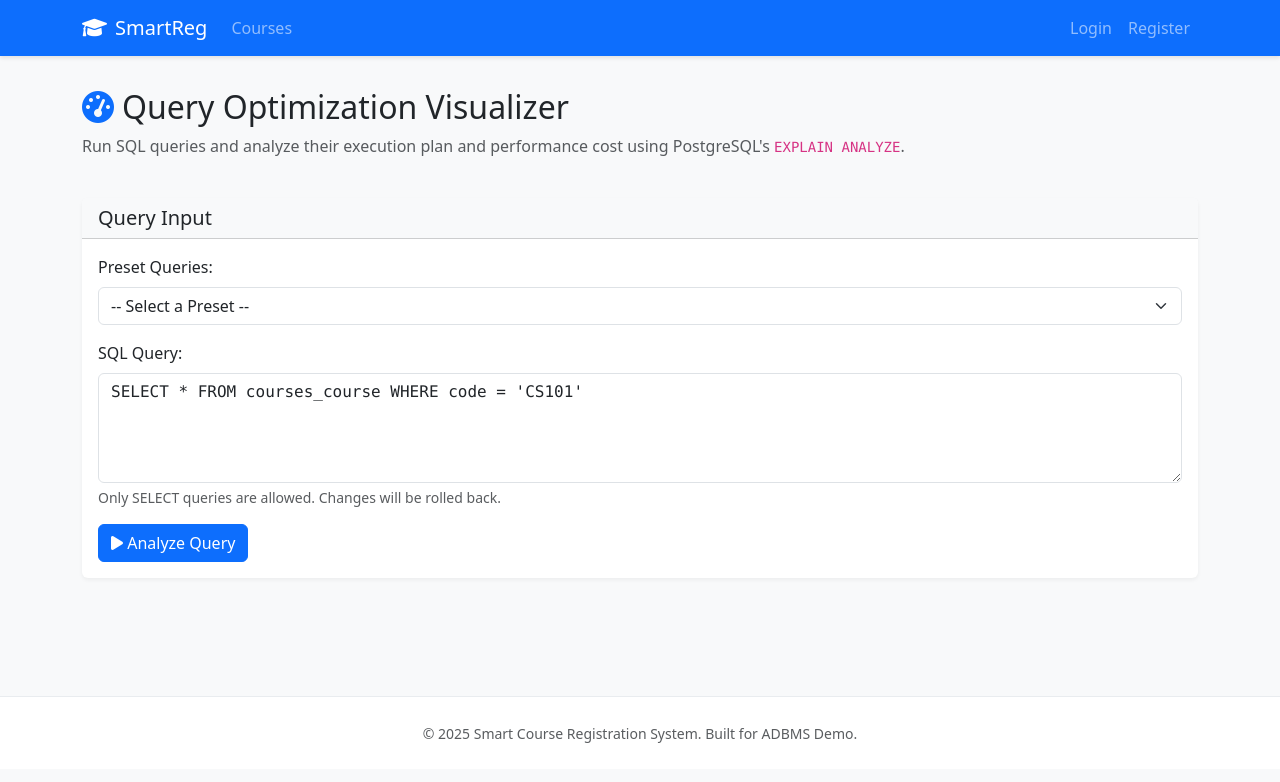
After one commit to vishnupv074/smart_course_registration, a Django app: page /adbms/query-optimization/ in a window 1280 px wide. The commit adds this page. Shown: the top 782 px of the page. Run offline with Django 5.2, Linux system fonts and the light colour scheme; parts of the project's set-up code (start-up, migrations or seed data) failed here and were passed over.

Commit message:
docs: Update documentation and add code comments
- **README.md**: Updated with detailed feature list, including new Instructor Dashboard, Enrollment features, and ADBMS demos.
- **ADBMS Concepts**: Added detailed explanation of the Query Optimization Visualizer.
- **Walkthrough**: Summarized the implementation of View Students, Drop Course, Schedule Conflict, and Query Optimization.
- **Code Comments**: Added docstrings to courses/views.py and enrollment/views.py to explain key logic and permissions.
- **Query Optimization**: Finalized the visualizer implementation and fixed template errors.

```diff
--- a/adbms_demo/urls.py
+++ b/adbms_demo/urls.py
@@ -7,4 +7,5 @@ urlpatterns = [
     path('phantom-read/', views.phantom_read, name='phantom-read'),
     path('deadlock/', views.deadlock_simulation, name='deadlock'),
     path('indexing/', views.indexing_benchmark, name='indexing-benchmark'),
+    path('query-optimization/', views.query_optimization, name='query-optimization'),
 ]
--- a/adbms_demo/views.py
+++ b/adbms_demo/views.py
@@ -324,3 +324,44 @@ def indexing_benchmark(request):
         })
 
     return render(request, 'adbms/indexing_result.html', {'results': results})
+
+
+
+
+def query_optimization(request):
+    """
+    Visualizes Query Optimization using EXPLAIN ANALYZE.
+    Allows users to input SQL queries and see the execution plan and cost.
+    """
+    default_query = "SELECT * FROM courses_course WHERE code = 'CS101'"
+    query = request.POST.get('query', default_query)
+    results = None
+    error = None
+
+    if request.method == 'POST':
+        try:
+            # Basic validation for demo safety
+            if not query.strip().lower().startswith('select'):
+                raise Exception("Only SELECT queries are allowed for this demo.")
+
+            with connection.cursor() as cursor:
+                # Run EXPLAIN ANALYZE
+                cursor.execute(f"EXPLAIN (ANALYZE, FORMAT JSON) {query}")
+                explain_output = cursor.fetchone()[0][0]
+
+            results = {
+                'query': query,
+                'execution_time': round(explain_output.get('Execution Time', 0), 3),
+                'planning_time': round(explain_output.get('Planning Time', 0), 3),
+                'total_cost': explain_output['Plan']['Total Cost'],
+                'plan_node': explain_output['Plan']['Node Type'],
+                'full_plan': explain_output
+            }
+        except Exception as e:
+            error = str(e)
+
+    return render(request, 'adbms/query_optimization.html', {
+        'query': query,
+        'results': results,
+        'error': error
+    })
--- /dev/null
+++ b/templates/adbms/query_optimization.html
@@ -0,0 +1,115 @@
+{% extends 'base.html' %}
+
+{% block title %}Query Optimization Visualizer - ADBMS{% endblock %}
+
+{% block content %}
+<div class="row mb-4">
+    <div class="col-md-12">
+        <h2><i class="fas fa-tachometer-alt text-primary me-2"></i>Query Optimization Visualizer</h2>
+        <p class="text-muted">Run SQL queries and analyze their execution plan and performance cost using PostgreSQL's
+            <code>EXPLAIN ANALYZE</code>.
+        </p>
+    </div>
+</div>
+
+<div class="row">
+    <div class="col-md-12">
+        <div class="card mb-4">
+            <div class="card-header bg-light">
+                <h5 class="mb-0">Query Input</h5>
+            </div>
+            <div class="card-body">
+                <form method="post">
+                    {% csrf_token %}
+                    <div class="mb-3">
+                        <label for="presetSelect" class="form-label">Preset Queries:</label>
+                        <select id="presetSelect" class="form-select mb-2">
+                            <option value="">-- Select a Preset --</option>
+                            <option value="SELECT * FROM courses_course WHERE code = 'CS101'">Find Course by Code
+                                (Indexed)</option>
+                            <option value="SELECT * FROM courses_course WHERE description LIKE '%Computer%'">Find Course
+                                by Description (Unindexed)</option>
+                            <option
+                                value="SELECT * FROM enrollment_enrollment e JOIN courses_section s ON e.section_id = s.id WHERE s.semester = 'Fall 2025'">
+                                Join Enrollment & Section (Complex)</option>
+                        </select>
+                    </div>
+                    <div class="mb-3">
+                        <label for="queryInput" class="form-label">SQL Query:</label>
+                        <textarea name="query" id="queryInput" class="form-control font-monospace"
+                            rows="4">{{ query }}</textarea>
+                        <div class="form-text">Only SELECT queries are allowed. Changes will be rolled back.</div>
+                    </div>
+                    <button type="submit" class="btn btn-primary">
+                        <i class="fas fa-play"></i> Analyze Query
+                    </button>
+                </form>
+            </div>
+        </div>
+    </div>
+</div>
+
+{% if error %}
+<div class="alert alert-danger">
+    <i class="fas fa-exclamation-circle me-2"></i>{{ error }}
+</div>
+{% endif %}
+
+{% if results %}
+<div class="row">
+    <!-- Metrics Cards -->
+    <div class="col-md-4">
+        <div class="card text-center mb-3 border-primary">
+            <div class="card-header bg-primary text-white">Total Cost</div>
+            <div class="card-body">
+                <h3 class="card-title">{{ results.total_cost }}</h3>
+                <p class="card-text text-muted">Estimated Cost Units</p>
+            </div>
+        </div>
+    </div>
+    <div class="col-md-4">
+        <div class="card text-center mb-3 border-success">
+            <div class="card-header bg-success text-white">Execution Time</div>
+            <div class="card-body">
+                <h3 class="card-title">{{ results.execution_time }} ms</h3>
+                <p class="card-text text-muted">Actual Time</p>
+            </div>
+        </div>
+    </div>
+    <div class="col-md-4">
+        <div class="card text-center mb-3 border-info">
+            <div class="card-header bg-info text-white">Node Type</div>
+            <div class="card-body">
+                <h3 class="card-title">{{ results.plan_node }}</h3>
+                <p class="card-text text-muted">Top Level Operation</p>
+            </div>
+        </div>
+    </div>
+</div>
+
+<div class="row">
+    <div class="col-md-12">
+        <div class="card">
+            <div class="card-header">
+                <h5 class="mb-0">Full Query Plan (JSON)</h5>
+            </div>
+            <div class="card-body">
+                <pre class="bg-light p-3 border rounded"
+                    style="max-height: 400px; overflow-y: auto;"><code>{{ results.full_plan|pprint }}</code></pre>
+            </div>
+        </div>
+    </div>
+</div>
+{% endif %}
+
+{% endblock %}
+
+{% block extra_js %}
+<script>
+    document.getElementById('presetSelect').addEventListener('change', function () {
+        if (this.value) {
+            document.getElementById('queryInput').value = this.value;
+        }
+    });
+</script>
+{% endblock %}
```
Also changed, not shown: courses/views.py (+8 -0 lines), docs/adbms_concepts.md (+29 -0 lines), enrollment/views.py (+8 -0 lines), templates/adbms/dashboard.html (+7 -0 lines), README.md.
